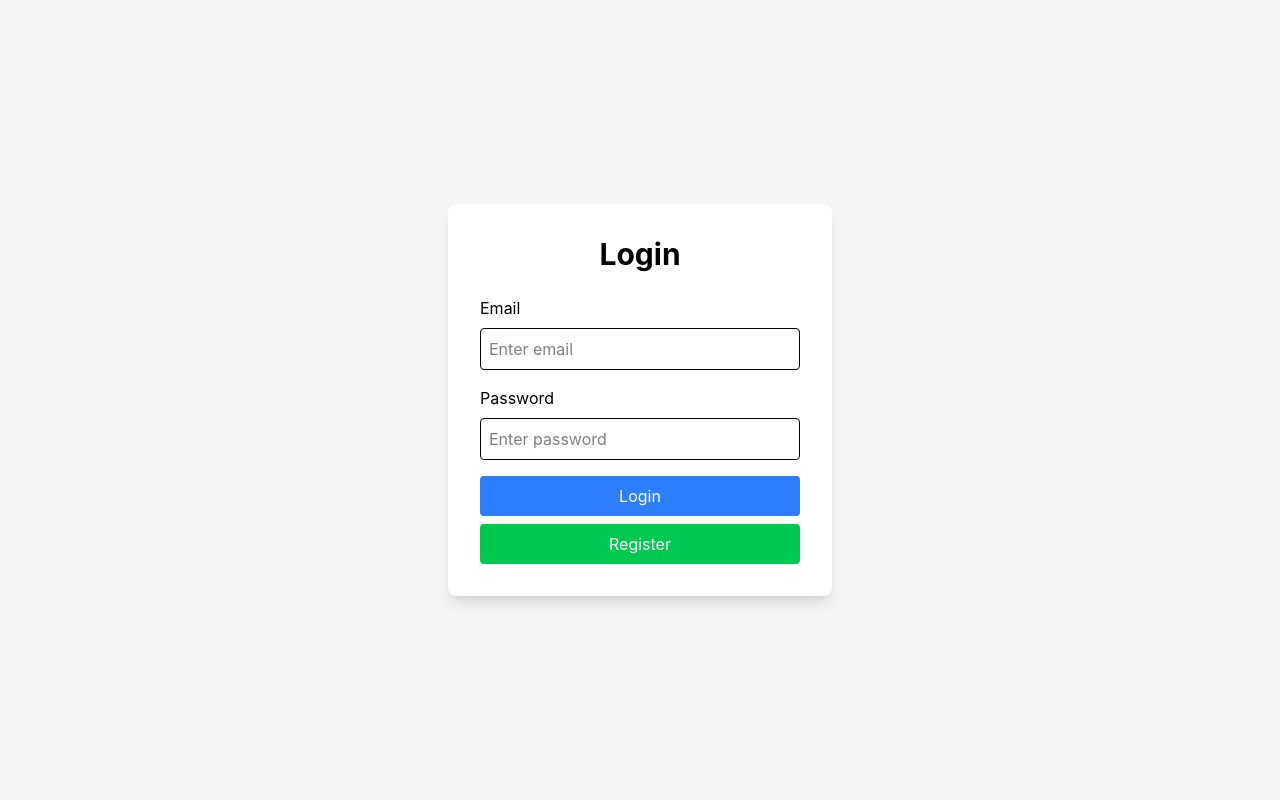
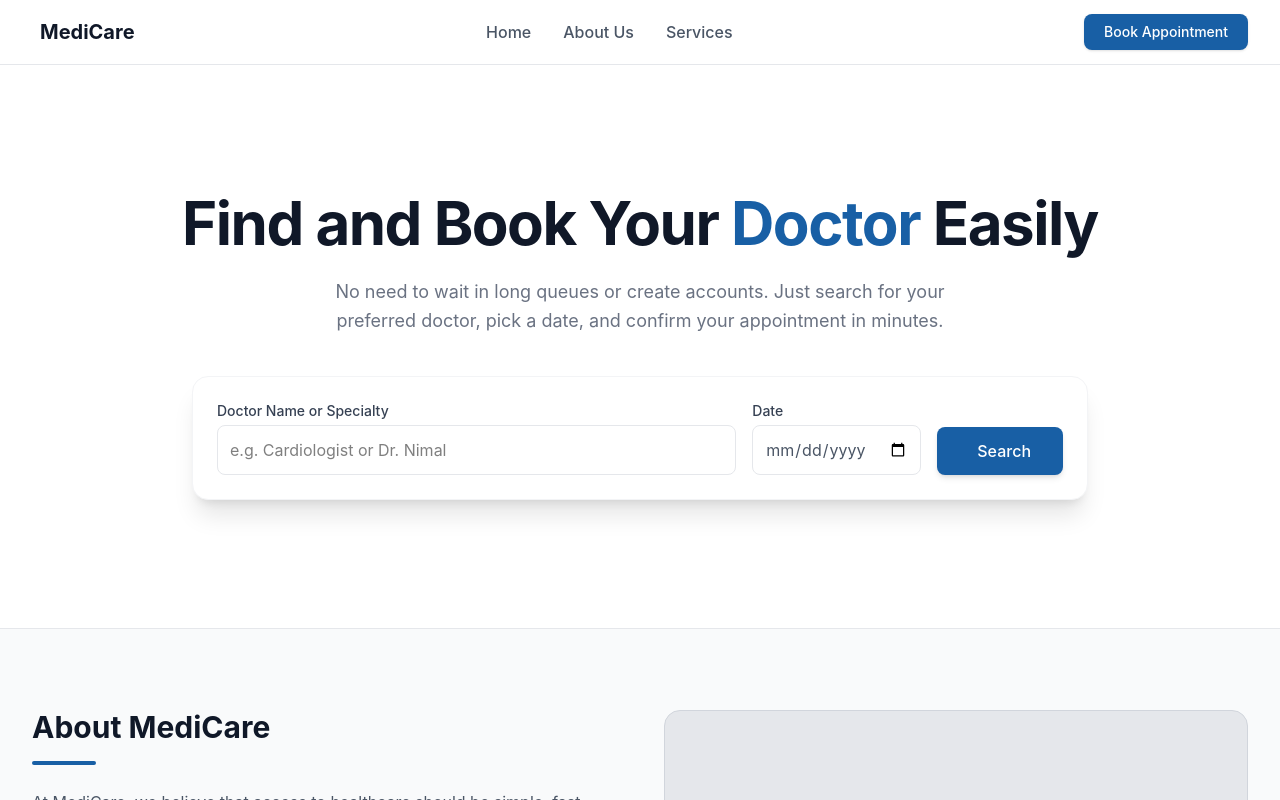
Before and after one commit to Sadeepa123L/MediConnect, a React (Vite) app in the folder frontend/: page / in a window 1280 px wide. Before the commit this address led to /login. Shown: the top 800 px of the page. Built offline with nearby package versions, Linux system fonts and the light colour scheme.

Commit message:
Add pages and components paths

```diff
--- a/frontend/src/routes/appRoutes.tsx
+++ b/frontend/src/routes/appRoutes.tsx
@@ -7,23 +7,30 @@ import Doctors from '../pages/Doctors';
 import Appointments from '../pages/Appointments';
 import Profile from '../pages/Profile';
 import LoginPage from '../pages/loginPage';
+import BookingPage from '../pages/BookingPage';
+
+import LandingPage from '../pages/LandingPage';
 
 export default function AppRoutes() {
   return (
     <BrowserRouter>
       <Routes>
+        <Route path="/" element={<LandingPage />} />
+        <Route path="/book" element={<BookingPage />} />
         <Route path="/login" element={<LoginPage />} />
 
         <Route path="/dashboard" element={
-          <ProtectedRoutes><DashboardLayout/>
-          </ProtectedRoutes>}>
+          <ProtectedRoutes>
+            <DashboardLayout />
+          </ProtectedRoutes>
+        }>
           <Route index element={<Overview />} />
           <Route path="doctors" element={<Doctors />} />
           <Route path="appointments" element={<Appointments />} />
           <Route path="profile" element={<Profile />} />
         </Route>
 
-        <Route path="*" element={<Navigate to="/login" replace />} />
+        <Route path="*" element={<Navigate to="/" replace />} />
       </Routes>
     </BrowserRouter>
   );
```
